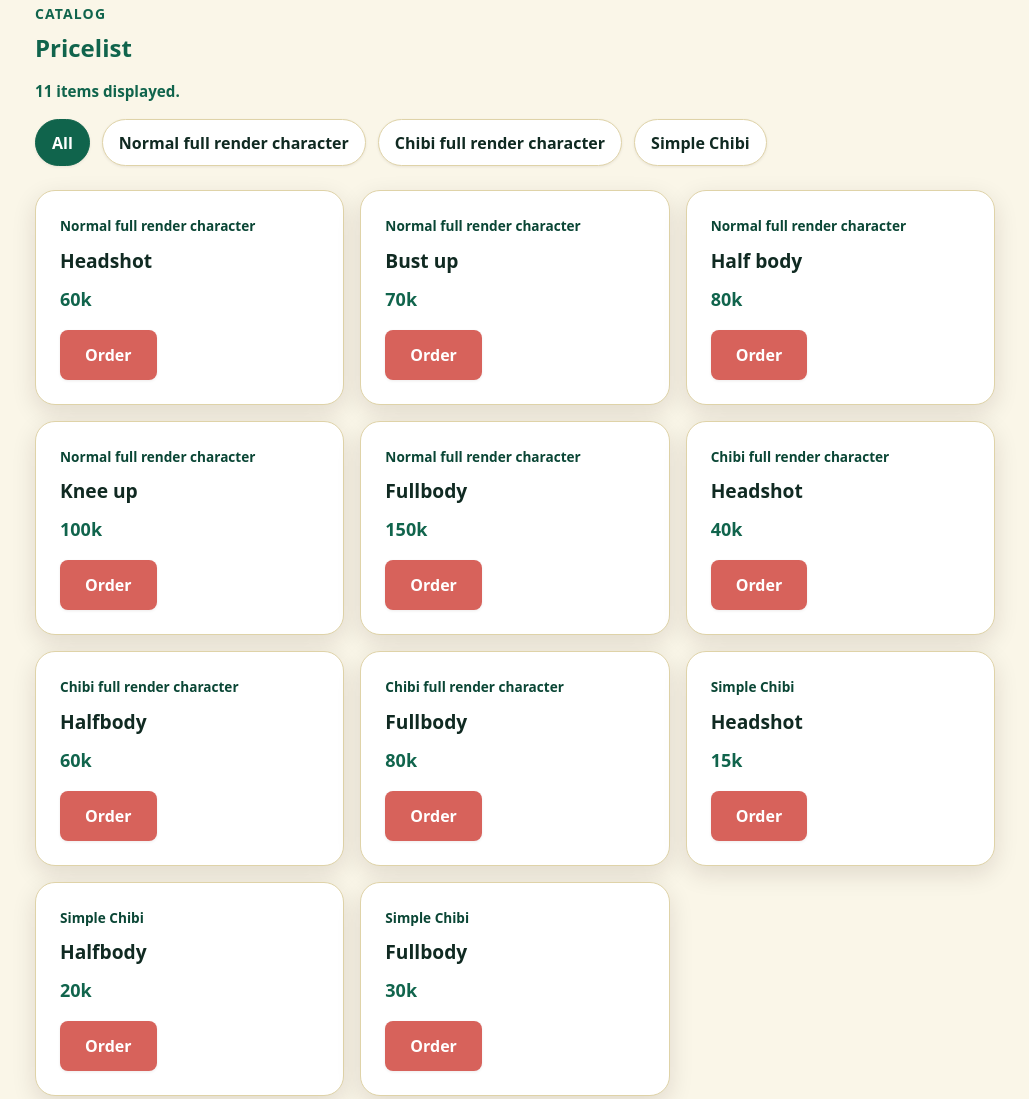
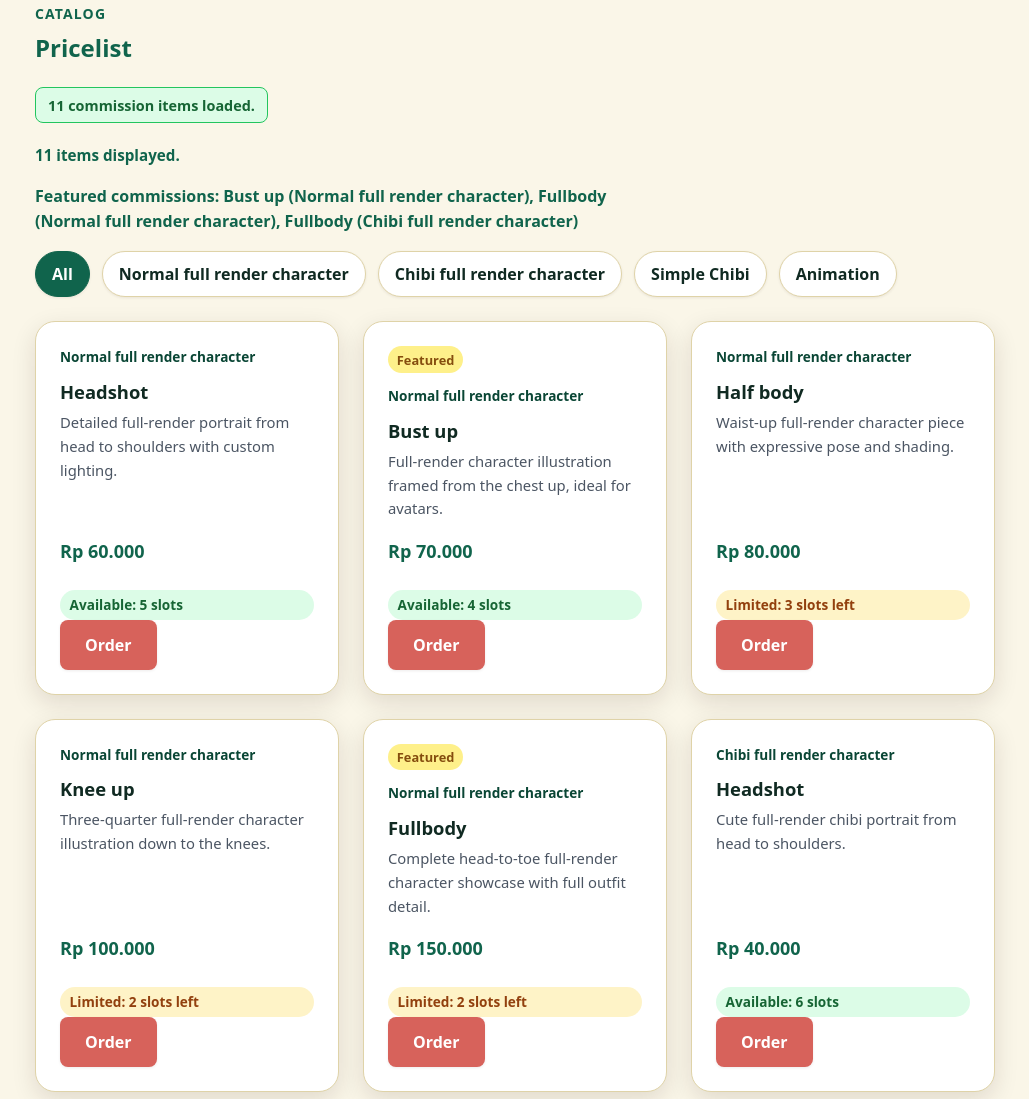
Before and after one commit to DamarGreyrat/website-umkm, a plain HTML site: page produk.html in a window 1280 px wide. Shown: the part 356-1455 px from the top of the page, without its empty margins (125-1154 px from the left). Drawn offline with Linux system fonts and the light colour scheme.

Commit message:
feat: load product catalog from JSON

```diff
--- a/css/style.css
+++ b/css/style.css
@@ -648,7 +648,9 @@ button:active,
   color: #ffffff;
 }
 
-.empty-state {
+.empty-state,
+.loading-state,
+.error-state {
   grid-column: 1 / -1;
   border: 1px dashed #94a3b8;
   border-radius: 1rem;
@@ -657,6 +659,48 @@ button:active,
   color: #64748b;
   text-align: center;
   font-weight: 500;
+}
+
+.error-state {
+  border-color: #f87171;
+  background: #fef2f2;
+  color: #991b1b;
+}
+
+.catalog-status {
+  display: inline-block;
+  margin-block: var(--space-1) var(--space-2);
+  padding: 0.35rem 0.75rem;
+  border-radius: var(--radius-sm);
+  border: 1px solid var(--color-border);
+  background: var(--color-surface);
+  color: var(--color-text);
+  font-size: 0.9rem;
+  font-weight: 700;
+}
+
+.catalog-status.loading {
+  background: #fef3c7;
+  border-color: #f59e0b;
+  color: #92400e;
+}
+
+.catalog-status.success {
+  background: #dcfce7;
+  border-color: #22c55e;
+  color: #166534;
+}
+
+.catalog-status.empty {
+  background: #f1f5f9;
+  border-color: #94a3b8;
+  color: #334155;
+}
+
+.catalog-status.error {
+  background: #fee2e2;
+  border-color: #ef4444;
+  color: #991b1b;
 }
 
 .ghost-button {
--- /dev/null
+++ b/data/products.json
@@ -0,0 +1,101 @@
+[
+  {
+    "id": "normal-headshot",
+    "name": "Headshot",
+    "category": "Normal full render character",
+    "price": 60000,
+    "stock": 5,
+    "featured": false,
+    "description": "Detailed full-render portrait from head to shoulders with custom lighting."
+  },
+  {
+    "id": "normal-bust-up",
+    "name": "Bust up",
+    "category": "Normal full render character",
+    "price": 70000,
+    "stock": 4,
+    "featured": true,
+    "description": "Full-render character illustration framed from the chest up, ideal for avatars."
+  },
+  {
+    "id": "normal-half-body",
+    "name": "Half body",
+    "category": "Normal full render character",
+    "price": 80000,
+    "stock": 3,
+    "featured": false,
+    "description": "Waist-up full-render character piece with expressive pose and shading."
+  },
+  {
+    "id": "normal-knee-up",
+    "name": "Knee up",
+    "category": "Normal full render character",
+    "price": 100000,
+    "stock": 2,
+    "featured": false,
+    "description": "Three-quarter full-render character illustration down to the knees."
+  },
+  {
+    "id": "normal-fullbody",
+    "name": "Fullbody",
+    "category": "Normal full render character",
+    "price": 150000,
+    "stock": 2,
+    "featured": true,
+    "description": "Complete head-to-toe full-render character showcase with full outfit detail."
+  },
+  {
+    "id": "chibi-headshot",
+    "name": "Headshot",
+    "category": "Chibi full render character",
+    "price": 40000,
+    "stock": 6,
+    "featured": false,
+    "description": "Cute full-render chibi portrait from head to shoulders."
+  },
+  {
+    "id": "chibi-halfbody",
+    "name": "Halfbody",
+    "category": "Chibi full render character",
+    "price": 60000,
+    "stock": 4,
+    "featured": false,
+    "description": "Half-body chibi character with soft shading and vibrant highlights."
+  },
+  {
+    "id": "chibi-fullbody",
+    "name": "Fullbody",
+    "category": "Chibi full render character",
+    "price": 80000,
+    "stock": 3,
+    "featured": true,
+    "description": "Full-body chibi illustration with full rendering and playful pose."
+  },
+  {
+    "id": "simple-chibi-headshot",
+    "name": "Headshot",
+    "category": "Simple Chibi",
+    "price": 15000,
+    "stock": 8,
+    "featured": false,
+    "description": "Quick clean-line simple chibi headshot with flat colors and soft blush."
+  },
+  {
+    "id": "simple-chibi-halfbody",
+    "name": "Halfbody",
+    "category": "Simple Chibi",
+    "price": 20000,
+    "stock": 6,
+    "featured": false,
+    "description": "Half-body simple chibi illustration great for icons and stickers."
+  },
+  {
+    "id": "simple-chibi-fullbody",
+    "name": "Fullbody",
+    "category": "Simple Chibi",
+    "price": 30000,
+    "stock": 5,
+    "featured": false,
+    "description": "Full-body simple chibi character with clean lines and charming proportions."
+  }
+]
--- /dev/null
+++ b/js/catalog-api.js
@@ -0,0 +1,218 @@
+const DATA_URL = "data/products.json";
+const catalogStatus = document.querySelector("#catalog-status");
+const produkGrid = document.querySelector("#produk-dinamis");
+const produkRingkasan = document.querySelector("#produk-ringkasan");
+const produkUnggulan = document.querySelector("#produk-unggulan");
+const tombolFilter = document.querySelectorAll("[data-filter]");
+
+let products = [];
+let activeCategory = "All";
+
+/**
+ * Updates the accessible status indicator with a UI state class and message.
+ */
+function setStatus(state, message) {
+  if (!catalogStatus) return;
+  catalogStatus.className = "catalog-status";
+  if (state) {
+    catalogStatus.classList.add(state);
+  }
+  catalogStatus.textContent = message;
+}
+
+/**
+ * Formats numeric IDR prices for display.
+ */
+function formatPrice(price) {
+  return new Intl.NumberFormat("id-ID", {
+    style: "currency",
+    currency: "IDR",
+    maximumFractionDigits: 0,
+  }).format(price);
+}
+
+/**
+ * Creates a full-width grid message element for loading, empty, or error states.
+ */
+function createStateMessage(className, message) {
+  const box = document.createElement("p");
+  box.className = className;
+  box.textContent = message;
+  return box;
+}
+
+function createEmptyState(category) {
+  const message =
+    products.length === 0
+      ? "No commission items are available at the moment."
+      : `No commission items found in "${category}".`;
+  return createStateMessage("empty-state", message);
+}
+
+/**
+ * Builds a single commission product card DOM element.
+ */
+function createProductCard(product) {
+  const card = document.createElement("article");
+  card.classList.add("js-product-card");
+
+  if (product.featured) {
+    const featuredBadge = document.createElement("span");
+    featuredBadge.classList.add("badge-unggulan");
+    featuredBadge.textContent = "Featured";
+    card.append(featuredBadge);
+  }
+
+  const category = document.createElement("p");
+  category.classList.add("category-note");
+  category.textContent = product.category;
+
+  const title = document.createElement("h3");
+  title.textContent = product.name;
+
+  const description = document.createElement("p");
+  description.classList.add("product-desc");
+  description.textContent = product.description;
+
+  const price = document.createElement("p");
+  price.classList.add("price");
+  price.textContent = formatPrice(product.price);
+
+  const stock = document.createElement("span");
+  stock.classList.add("stock-badge");
+  if (product.stock <= 0) {
+    stock.classList.add("empty");
+    stock.textContent = "Slots full";
+  } else if (product.stock <= 3) {
+    stock.classList.add("warning");
+    stock.textContent = `Limited: ${product.stock} slots left`;
+  } else {
+    stock.textContent = `Available: ${product.stock} slots`;
+  }
+
+  const actions = document.createElement("div");
+  actions.classList.add("card-actions");
+
+  const orderLink = document.createElement("a");
+  orderLink.classList.add("button");
+  orderLink.href = "kontak.html";
+  orderLink.textContent = "Order";
+
+  actions.append(orderLink);
+  card.append(category, title, description, price, stock, actions);
+
+  return card;
+}
+
+/**
+ * Renders the featured commissions summary line.
+ */
+function renderFeaturedSummary(items) {
+  if (!produkUnggulan) return;
+  const featuredItems = items.filter((item) => item.featured);
+
+  if (featuredItems.length === 0) {
+    produkUnggulan.textContent = "No featured commissions available right now.";
+    return;
+  }
+
+  const labels = featuredItems.map((item) => `${item.name} (${item.category})`);
+  produkUnggulan.textContent = `Featured commissions: ${labels.join(", ")}`;
+}
+
+/**
+ * Renders filtered product cards or the empty state into the grid.
+ */
+function renderProducts(items) {
+  if (!produkGrid || !produkRingkasan) return;
+
+  produkGrid.replaceChildren();
+
+  if (items.length === 0) {
+    produkGrid.append(createEmptyState(activeCategory));
+    produkRingkasan.textContent = "0 items found.";
+    const emptyStatusMessage =
+      products.length === 0
+        ? "Request succeeded, but catalog data is empty."
+        : `No items found in "${activeCategory}".`;
+    setStatus("empty", emptyStatusMessage);
+    return;
+  }
+
+  items.forEach((product) => {
+    produkGrid.append(createProductCard(product));
+  });
+
+  produkRingkasan.textContent = `${items.length} items displayed.`;
+}
+
+/**
+ * Filters fetched products by category and updates the rendered grid.
+ */
+function applyFilter(category) {
+  activeCategory = category;
+  const isAll = category === "All" || category === "Semua";
+  const filtered = isAll
+    ? products
+    : products.filter((product) => product.category === category);
+
+  renderProducts(filtered);
+
+  if (filtered.length > 0) {
+    const message = isAll
+      ? `${products.length} commission items loaded.`
+      : `${filtered.length} of ${products.length} items displayed.`;
+    setStatus("success", message);
+  }
+}
+
+/**
+ * Fetches catalog data from JSON and handles loading, success, empty, and error states.
+ */
+async function loadProducts() {
+  if (!catalogStatus || !produkGrid || !produkRingkasan) return;
+
+  try {
+    setStatus("loading", "Loading catalog data...");
+    produkGrid.replaceChildren(
+      createStateMessage("loading-state", "Loading commission catalog...")
+    );
+
+    const response = await fetch(DATA_URL);
+
+    if (!response.ok) {
+      throw new Error(`HTTP status ${response.status}`);
+    }
+
+    const data = await response.json();
+    if (!Array.isArray(data)) {
+      throw new Error("Invalid catalog format: expected a JSON array.");
+    }
+
+    products = data;
+    renderFeaturedSummary(products);
+    applyFilter(activeCategory);
+  } catch (error) {
+    setStatus("error", `Failed to load catalog: ${error.message}`);
+    produkRingkasan.textContent = "Unable to load catalog items.";
+    if (produkUnggulan) {
+      produkUnggulan.textContent = "Featured commissions unavailable.";
+    }
+    produkGrid.replaceChildren(
+      createStateMessage(
+        "error-state",
+        `Failed to load catalog data (${error.message}).`
+      )
+    );
+  }
+}
+
+tombolFilter.forEach((button) => {
+  button.addEventListener("click", (event) => {
+    tombolFilter.forEach((item) => item.classList.remove("is-active"));
+    event.currentTarget.classList.add("is-active");
+    applyFilter(event.currentTarget.dataset.filter ?? "All");
+  });
+});
+
+loadProducts();
--- a/produk.html
+++ b/produk.html
@@ -6,7 +6,7 @@
     <title>Pricelist - nesztyopage</title>
     <link rel="stylesheet" href="css/style.css" />
     <script src="js/script.js" defer></script>
-    <script src="js/app.js" defer></script>
+    <script type="module" src="js/catalog-api.js"></script>
   </head>
   <body>
     <header class="site-header">
@@ -37,7 +37,9 @@
         <div class="section-heading">
           <p class="eyebrow">Catalog</p>
           <h2 id="produk-title">Pricelist</h2>
-          <p id="produk-status" class="produk-status">Loading pricelist...</p>
+          <p id="catalog-status" class="catalog-status" aria-live="polite">Catalog has not been loaded yet.</p>
+          <p id="produk-ringkasan" class="produk-status">Waiting for catalog data.</p>
+          <p id="produk-unggulan">Featured commissions will appear after data loads.</p>
         </div>
 
         <div class="filter-bar" aria-label="Filter commission category">
@@ -45,9 +47,10 @@
           <button type="button" class="filter-button" data-filter="Normal full render character">Normal full render character</button>
           <button type="button" class="filter-button" data-filter="Chibi full render character">Chibi full render character</button>
           <button type="button" class="filter-button" data-filter="Simple Chibi">Simple Chibi</button>
+          <button type="button" class="filter-button" data-filter="Animation">Animation</button>
         </div>
 
-        <div id="produk-grid" class="product-grid" aria-live="polite"></div>
+        <div id="produk-dinamis" class="js-product-grid" aria-live="polite"></div>
       </section>
 
       <section aria-labelledby="harga-title">
```
